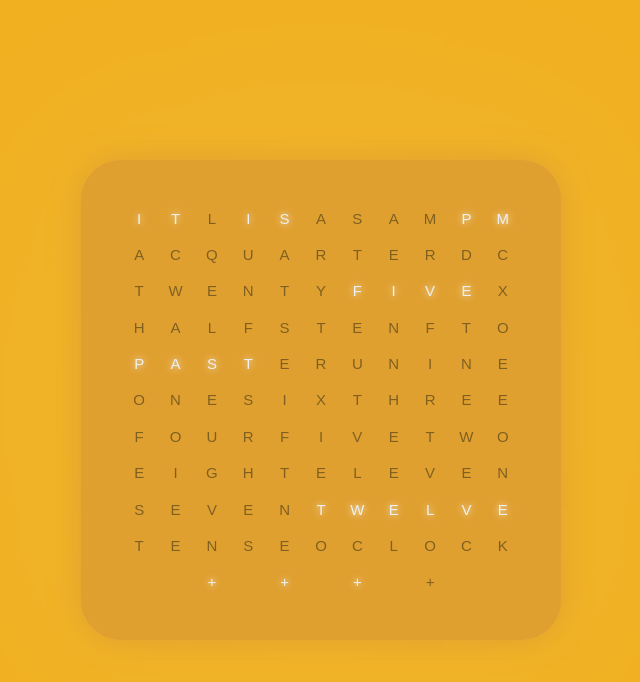
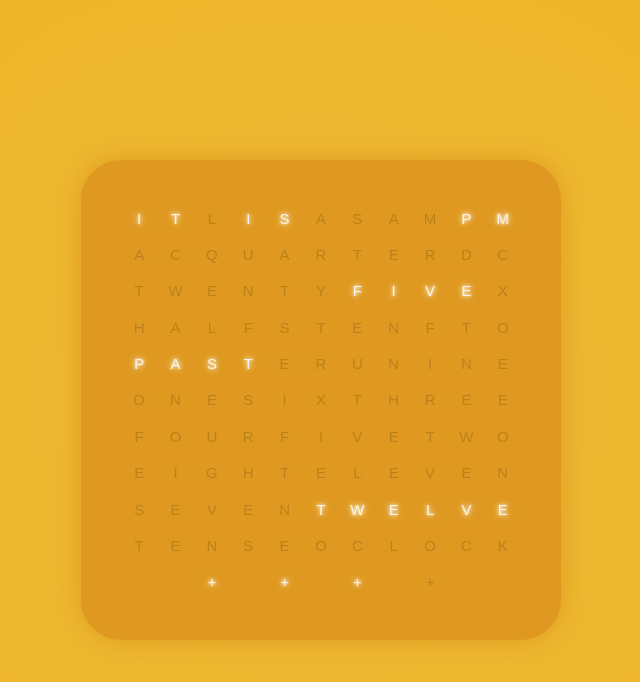
Before and after one commit to rickygao/qlocktwo, a website built with Vite: page index.html in a window 1280 px wide. Shown: the whole page, without its empty margins (319-959 px from the left). Built offline with nearby package versions, Linux system fonts and the light colour scheme.

Commit message:
Refine colors and shadows

```diff
--- a/src/style.css
+++ b/src/style.css
@@ -3,10 +3,19 @@
 
   --clock-size: min(80vw, 80vh, 480px);
   font-size: calc(var(--clock-size) / 32);
-  --clock-lit-color: #f0f0f0;
-  --clock-dim-color: #806020;
-  --clock-background: #e0a030;
-  --page-background: #f0b020;
+  --clock-lit-color: hsl(38, 75%, 95%);
+  --clock-dim-color: hsl(38, 75%, 42%);
+  --clock-background: hsl(38, 75%, 50%);
+  --page-background: hsl(43, 85%, 55%);
+}
+
+@media (prefers-color-scheme: dark) {
+  :root {
+    --clock-lit-color: hsl(38, 75%, 95%);
+    --clock-dim-color: hsl(38, 75%, 12%);
+    --clock-background: hsl(38, 75%, 5%);
+    --page-background: hsl(43, 85%, 5%);
+  }
 }
 
 * {
@@ -142,5 +151,6 @@ body {
 :is(.m-4, .m-9, .m-14, .m-19, .m-24, .m-29, .m-34, .m-39, .m-44, .m-49, .m-54, .m-59)
   :is(.l-d-1, .l-d-2, .l-d-3, .l-d-4) {
   color: var(--clock-lit-color);
-  text-shadow: 0 0 0.5em var(--clock-lit-color);
+  text-shadow: 0 0 0.25em var(--clock-lit-color),
+    0 0 0.5em var(--clock-lit-color);
 }
```
